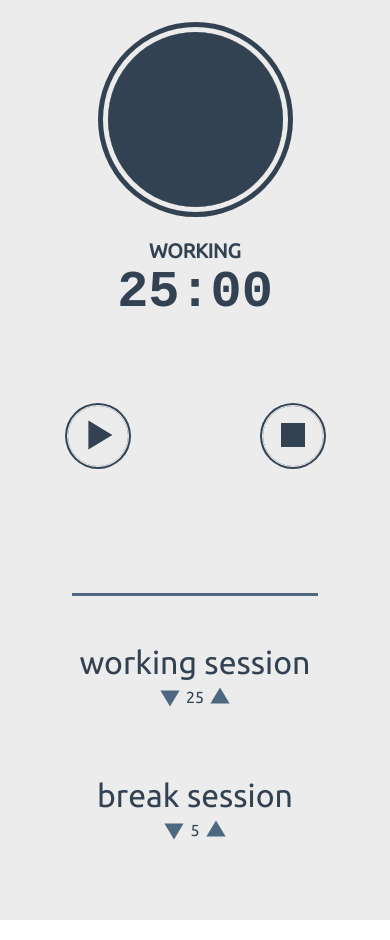
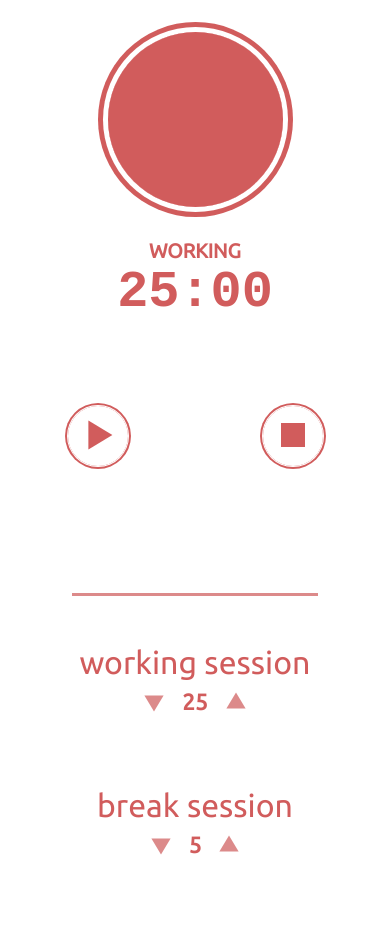
Before and after one commit to borntofrappe/FreeCodeCamp-React-Pomodoro-Clock, a React (Create React App) app: page / in a window 390 px wide. Built offline with nearby package versions, Linux system fonts and the light colour scheme; a web font is replaced by a local one.

Commit message:
finish documenting and inclulde updating UI

```diff
--- a/src/App.js
+++ b/src/App.js
@@ -10,7 +10,26 @@ with a stateful component
 - render the different sections of the application, passing to each the required values from the state
 */
 
+
 class App extends Component {
+  /*
+  in the constructor function, for the state and functions respectively
+  - define an object with variables used in the project
+    - isRunning to toggle between running and pausing the timer
+    - interval to hold a reference to an interval
+    - working to describe the length of the working session
+    - break for the length of the break session (_caveat_: break is not a valid name for a variable, which is kind of a bother)
+    - timer holding the name of the current session as well as the minutes and seconds of the session. Values which are updated every second
+
+  - bind the functions used in the project
+    - toggleIsRunning to flip the boolean from true to false and vice versa
+    - startPauseTimer to start and pause the timer depending on the value of the boolean
+    - resetTimer to stop the timer and restore the timer to its original values
+    - timerIsRunning to modify the state at every iteration (this function is run every second thank to the interval set up by startPauseTimer)
+
+    - increment and decrement functions, for the working and break sessions, to resolve the purpose of the name they bear
+  */
+
   constructor(props) {
     super(props);
     this.state = {
@@ -37,12 +56,14 @@ class App extends Component {
 
   }
 
+  /* switch isRunning from true to false and vice versa */
   toggleIsRunning() {
     this.setState({
       isRunning: !this.state.isRunning
     });
   }
 
+  /* toggle isRunning and depending on its value clear the existing interval or start a new one, calling a function which updates the state */
   startPauseTimer() {
     this.toggleIsRunning();
     if(this.state.isRunning) {
@@ -56,6 +77,7 @@ class App extends Component {
     }
   }
 
+  // clear the interval and restore the state to the initial values
   resetTimer() {
     clearInterval(this.state.interval);
     this.setState({
@@ -71,7 +93,10 @@ class App extends Component {
     });
   }
 
-
+  /*
+  manage the timer, reducing the seconds and the minutes at every iteration
+  when hitting zero, set the values of the timer to the break and working session every time around
+  */
   timerIsRunning() {
     let session = this.state.timer.session;
     let minutes = this.state.timer.minutes;
@@ -106,6 +131,11 @@ class App extends Component {
     });
   }
 
+  /*
+  if the timer is not running, update the length of the working and break sessions
+  in the 0-60 range
+  updating timer.minutes to immediately update the UI
+  */
   incrementWorking() {
     if(!this.state.isRunning) {
       let working = this.state.working;
@@ -142,7 +172,12 @@ class App extends Component {
       let breaky = this.state.break;
       if(breaky >= 0 && breaky < 60) {
         this.setState({
-          break: breaky + 1
+          break: breaky + 1,
+          timer: {
+            session: 'working',
+            minutes: this.state.working,
+            seconds: 0
+          }
         });
       }
     }
@@ -153,7 +188,12 @@ class App extends Component {
       let breaky = this.state.break;
       if(breaky > 0 && breaky <= 60) {
         this.setState({
-          break: breaky - 1
+          break: breaky - 1,
+          timer: {
+            session: 'working',
+            minutes: this.state.working,
+            seconds: 0
+          }
         });
       }
     }
@@ -168,12 +208,17 @@ class App extends Component {
   render() {
     return (
       <div className="App">
+
         <AppVisuals
+          working={this.state.working}
+          break={this.state.break}
           timer={this.state.timer} />
+
         <AppControls
           isRunning={this.state.isRunning}
           startPauseTimer={this.startPauseTimer}
           resetTimer={this.resetTimer} />
+
         <AppInputs
           working={this.state.working}
           break={this.state.break}
@@ -181,9 +226,11 @@ class App extends Component {
           decrementWorking={this.decrementWorking}
           incrementBreak={this.incrementBreak}
           decrementBreak={this.decrementBreak} />
+
       </div>
     );
   }
+
 }
 
 export default App;
--- a/src/AppControls.js
+++ b/src/AppControls.js
@@ -4,6 +4,11 @@ import PlayButton from './svg/PlayButton';
 import PauseButton from './svg/PauseButton';
 import ResetButton from './svg/ResetButton';
 
+/*
+- render the button responsible for the start/pause functionality
+  showing the SVG asset according to whether or not the timer is running
+- render the button responsible for the reset button
+*/
 const AppControls = (props) => {
 
   return (
--- a/src/AppInputs.js
+++ b/src/AppInputs.js
@@ -2,6 +2,10 @@ import React from 'react';
 import './css/AppInputs.css';
 import Input from './Input';
 
+/*
+render two components responsible for the different input elements
+using a component which displays different values and leverages different functions according to the value passed as attributes
+*/
 const AppInputs = (props) => {
 
     return (
@@ -18,6 +22,7 @@ const AppInputs = (props) => {
           decrement={props.decrementBreak} />
       </div>
     );
+
 }
 
 export default AppInputs;
--- a/src/AppVisuals.js
+++ b/src/AppVisuals.js
@@ -9,22 +9,39 @@ const AppVisuals = (props) => {
   /*
   props.timer refers to an object, passed through the main component with the following properties
   - session, describing the session of the timer (working, break)
-  - minutes and sedonds, describing the minutes and seconds left respectively in the timer
+  - minutes and seconds, describing the minutes and seconds left respectively in the timer
 
   _please note_
   as minutes and seconds are integers, they are not zero-padded (meaning they display 8 instead of 08)
   include such a padding with a ternary operator
   */
 
-  let session = props.timer.session;
-  let minutes = (props.timer.minutes >= 10) ? props.timer.minutes : `0${props.timer.minutes}`;
-  let seconds = (props.timer.seconds >= 10) ? props.timer.seconds : `0${props.timer.seconds}`;
+
+ let session = props.timer.session;
+ let minutes = props.timer.minutes;
+ let seconds = props.timer.seconds;
+
+ //  to update the hourglass UI, consider the length of the current session (in seconds), consider how much time is left (in seconds) and update the CSS variable responsible for the linear-gradient
+ let root = document.querySelector(":root");
+ let sessionLength = props[session] * 60;
+ let sessionLeft = minutes * 60 + seconds;
+
+ // the gradient variable needs to be updated with a percentage value
+ // range: from 100% when the timer begins, 0% when it ends
+ // to obtain the value divide the time left by the total time, retrieving a 0.x value which becomes smaller and smaller the more the timer continues
+ // multiply by 100 and round it to have a 100-0 range
+ let sessionPercentage = Math.floor(sessionLeft/sessionLength*100);
+ root.style.setProperty("--gradient-height", `${sessionPercentage}%`);
 
     return (
       <div className="AppVisuals">
         <div className="VisualsHourglass"></div>
         <h2 className="VisualsSession">{session}</h2>
-        <h2 className="VisualsTimer">{minutes}:{seconds}</h2>
+        <h2 className="VisualsTimer">
+          {minutes >= 10 ? minutes : `0${minutes}`}
+          :
+          {seconds >= 10 ? seconds : `0${seconds}`}
+        </h2>
       </div>
     );
 }
--- a/src/Input.js
+++ b/src/Input.js
@@ -2,7 +2,12 @@ import React from 'react';
 import PlayButton from './svg/PlayButton';
 import './css/Input.css';
 
+/*
+render the input including a label and a header displaying the length of the sessions
+surrounded by buttons which increment and decrement the value found in the state
+*/
 const Input = (props) => {
+
     return (
       <div className="Input">
         <label>{props.for} session</label>
@@ -12,7 +17,7 @@ const Input = (props) => {
             <PlayButton />
           </button>
 
-          <span>{props.value}</span>
+          <h2>{props.value}</h2>
 
           <button onClick={props.decrement}>
             <PlayButton />
@@ -21,6 +26,7 @@ const Input = (props) => {
         </div>
       </div>
     );
+
 }
 
 export default Input;
--- a/src/css/App.css
+++ b/src/css/App.css
@@ -10,10 +10,8 @@
   /* include the chosen color and some padding to distance the content from the surrounding borders */
   background: var(--color-theme-white);
   padding: 5vh 0;
+  /* separate the card from the top of the page */
   margin: 5vh 0;
-  border-radius: 20px;
-  -webkit-box-shadow: 0 0 4px var(--color-theme-white);
-          box-shadow: 0 0 4px var(--color-theme-white);
 }
 /*
 for smaller viewports
@@ -25,7 +23,6 @@ for smaller viewports
     /* min height included to have the page display the block at least as tall as the viewport */
     min-height: 100vh;
     width: 100vw;
-    border-radius: 0;
     margin: 0;
     padding: 0;
     grid-template-columns: 1fr;
--- a/src/css/index.css
+++ b/src/css/index.css
@@ -4,16 +4,16 @@
 - Ubuntu for the input's text
 
 - #ECECEC for the application background
-- #324252 for the application theme (color and body's background)
-- #4f6881 and #192129 as variations of the theme color
+- #ca4f4f for the application theme (color and body's background)
+- #ed7575 and #aa4343 as variations of the theme color
 */
 :root {
   --font-timer: 'Nova Mono', monospace;
   --font-text: 'Ubuntu', sans-serif;
-  --color-theme-white: #ececec;
-  --color-theme-lighter: #4f6881;
-  --color-theme-light: #324252;
-  --color-theme-dark: #192129;
+  --color-theme-white: #fff;
+  --color-theme-lighter: #dc8a8a;
+  --color-theme-light: #d15c5c;
+  --color-theme-dark: #c43434;
   /* define a variable which is updated in the script to visually relay the amount of time left (by changing the linear-gradient used as background) */
   --gradient-height: 100%;
 }
--- a/src/svg/PauseButton.js
+++ b/src/svg/PauseButton.js
@@ -1,6 +1,6 @@
 import React from 'react';
-// import './css/PauseButton.css';
 
+// render an SVG element displaying two rectangles one next to the other
 const PauseButton = () => {
     return (
       <svg viewBox="0 0 100 100">
--- a/src/svg/PlayButton.js
+++ b/src/svg/PlayButton.js
@@ -1,6 +1,6 @@
 import React from 'react';
-// import './css/PlayButton.css';
 
+// render an SVG element displaying a right-facing arrow
 const PlayButton = () => {
     return (
       <svg viewBox="0 0 100 100">
--- a/src/svg/ResetButton.js
+++ b/src/svg/ResetButton.js
@@ -1,6 +1,6 @@
 import React from 'react';
-// import './css/ResetButton.css';
 
+// render an SVG element displaying a square
 const ResetButton = () => {
     return (
       <svg viewBox="0 0 100 100">
```
Also changed, not shown: 1 other file (tests, documents, lock files or other folders).
